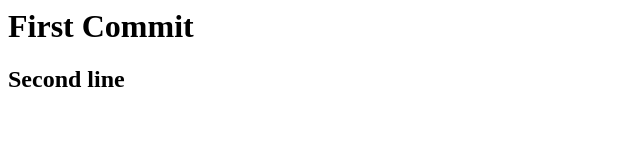
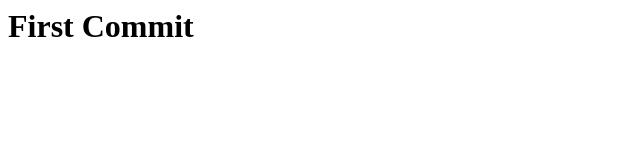
Before and after one commit to gvgrepo/demo1, a plain HTML site: page second.html in a window 1280 px wide. Shown: the whole page, without its empty margins (0-640 px from the left). Drawn offline with Linux system fonts and the light colour scheme.

Commit message:
deleted second line

```diff
--- a/second.html
+++ b/second.html
@@ -2,7 +2,7 @@
 
 <body>
     <h1>First Commit</h1>
-    <h2>Second line</h2>
+
 </body>
 
 </html>
```
